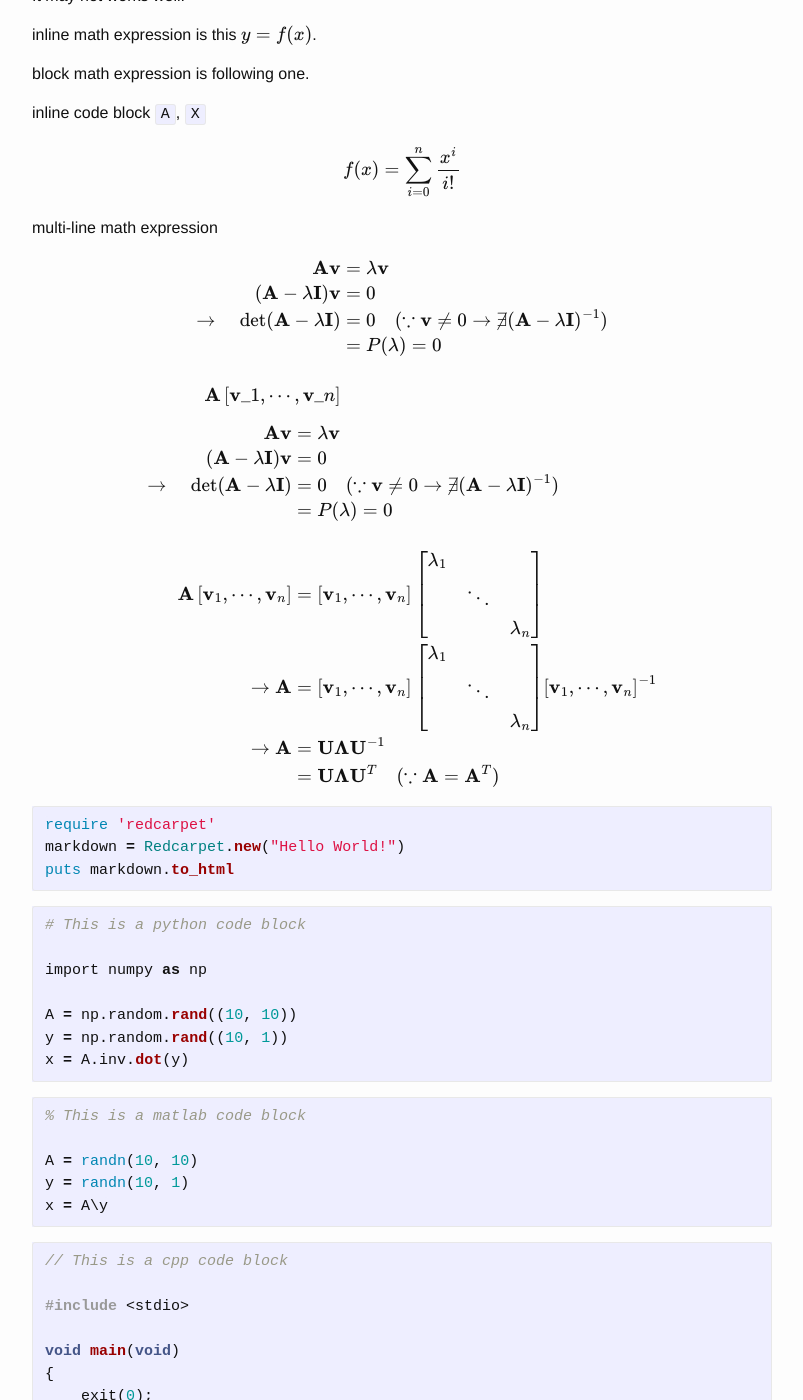
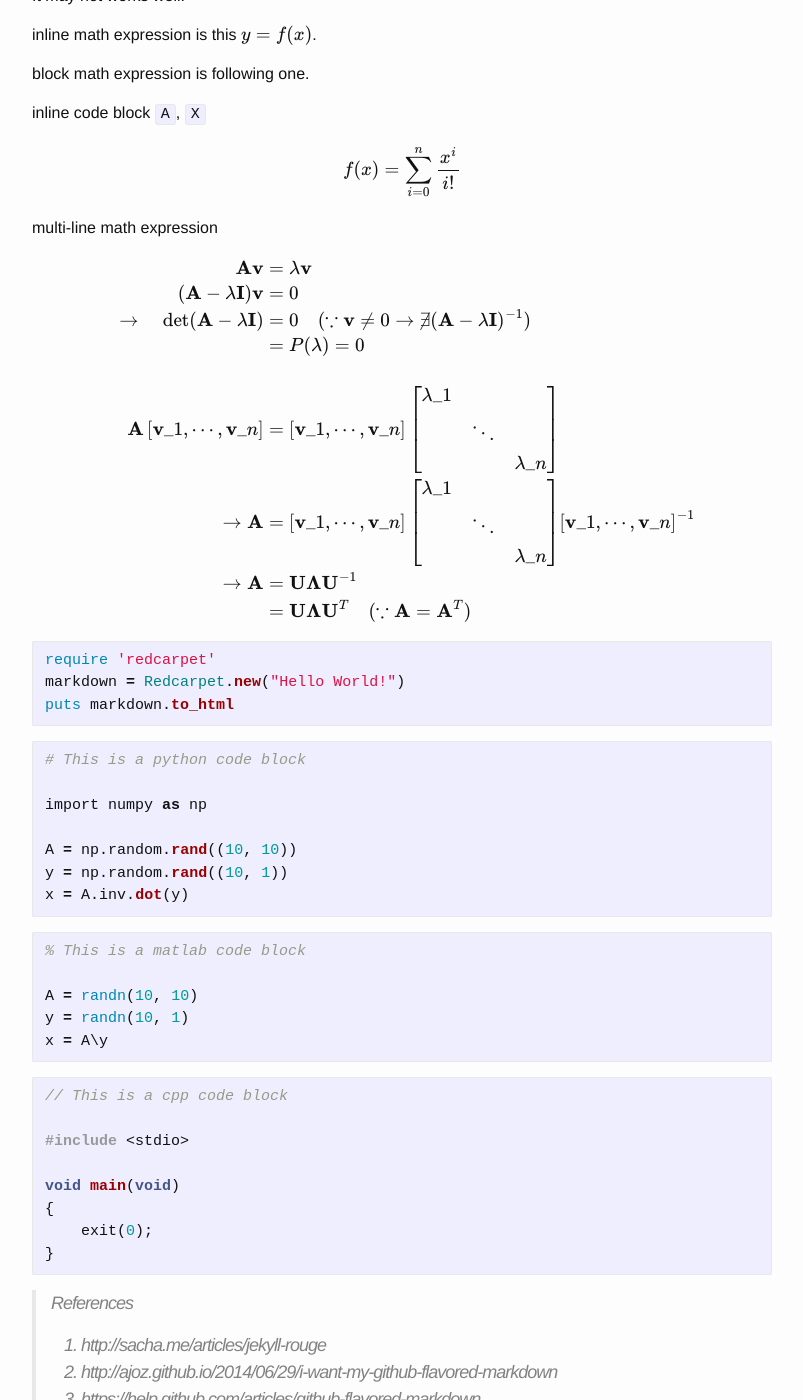
Before and after one commit to rahmside/rahmside.github.io, a Jekyll site: the page built from _posts/2015-11-21-TestPost.md, in a window 1280 px wide and 1400 px high, scrolled down 255 px. Shown: the whole window, without its empty margins (238-1041 px from the left). Built offline with Jekyll 4.4.1, drawn with Linux system fonts in a browser that asks for light colours; formulas are drawn with MathJax 3; some of the changed text lies outside the part shown.

Commit message:
code block test, mathjax test

````diff
--- a/_posts/2015-11-21-TestPost.md
+++ b/_posts/2015-11-21-TestPost.md
@@ -22,38 +22,27 @@ multi-line math expression
 
 $$
 \begin{align}
-\mathbf{A}\mathbf{v}&=\lambda \mathbf{v} \\
-(\mathbf{A} - \lambda\mathbf{I})\mathbf{v}&= 0\\
-\rightarrow\quad \det(\mathbf{A} - \lambda\mathbf{I}) &=0 \quad (\because \mathbf{v}\neq 0 \rightarrow \nexists (\mathbf{A} - \lambda\mathbf{I})^{-1}) \\
-&=P(\lambda) = 0\\
-\\
-\mathbf{A}\left[ \mathbf{v}\_1, \cdots, \mathbf{v}\_n \right]
-\end{align}
-$$
-
-$$
-\begin{align}
-\mathbf{A}\mathbf{v}&=\lambda \mathbf{v} \\
-(\mathbf{A} - \lambda\mathbf{I})\mathbf{v}&= 0\\
-\rightarrow\quad \det(\mathbf{A} - \lambda\mathbf{I}) &=0 \quad (\because \mathbf{v}\neq 0 \rightarrow \nexists (\mathbf{A} - \lambda\mathbf{I})^{-1}) \\
-&=P(\lambda) = 0\\
-\\
-\mathbf{A}\left[ \mathbf{v}_1, \cdots, \mathbf{v}_n\right]  &=
-\left[ \mathbf{v}_1, \cdots, \mathbf{v}_n\right]
+\mathbf{A}\mathbf{v}&=\lambda \mathbf{v} \\\
+(\mathbf{A} - \lambda\mathbf{I})\mathbf{v}&= 0\\\
+\rightarrow\quad \det(\mathbf{A} - \lambda\mathbf{I}) &=0 \quad (\because \mathbf{v}\neq 0 \rightarrow \nexists (\mathbf{A} - \lambda\mathbf{I})^{-1}) \\\
+&=P(\lambda) = 0\\\
+\\\
+\mathbf{A}\left[ \mathbf{v}\_1, \cdots, \mathbf{v}\_n\right]  &=
+\left[ \mathbf{v}\_1, \cdots, \mathbf{v}\_n\right]
 \begin{bmatrix}
-\lambda_1 & &  \\
-& \ddots & \\
-& & \lambda_n
-\end{bmatrix} \\
+\lambda\_1 & &  \\\
+& \ddots & \\\
+& & \lambda\_n
+\end{bmatrix} \\\
 \rightarrow \mathbf{A} &=
-\left[ \mathbf{v}_1, \cdots, \mathbf{v}_n\right]
+\left[ \mathbf{v}\_1, \cdots, \mathbf{v}\_n\right]
 \begin{bmatrix}
-\lambda_1 & &  \\
-& \ddots & \\
-& & \lambda_n
+\lambda\_1 & &  \\\
+& \ddots & \\\
+& & \lambda\_n
 \end{bmatrix}
-\left[ \mathbf{v}_1, \cdots, \mathbf{v}_n\right]^{-1}\\
-\rightarrow \mathbf{A}&=\mathbf{U} \mathbf{\Lambda} \mathbf{U}^{-1}\\
+\left[ \mathbf{v}\_1, \cdots, \mathbf{v}\_n\right]^{-1}\\\
+\rightarrow \mathbf{A}&=\mathbf{U} \mathbf{\Lambda} \mathbf{U}^{-1}\\\
 &=\mathbf{U} \mathbf{\Lambda} \mathbf{U}^{T} \quad (\because \mathbf{A}=\mathbf{A}^T)
 \end{align}
 $$
@@ -84,7 +73,7 @@ y = randn(10, 1)
 x = A\y
 ```
 
-~~~cpp
+```cpp
 // This is a cpp code block
 
 #include <stdio>
@@ -93,9 +82,10 @@ void main(void)
 {
     exit(0);
 }
-~~~
+```
 
 > References
-> http://sacha.me/articles/jekyll-rouge
-> http://ajoz.github.io/2014/06/29/i-want-my-github-flavored-markdown
-> https://help.github.com/articles/github-flavored-markdown
+>
+> 1. http://sacha.me/articles/jekyll-rouge
+> 2. http://ajoz.github.io/2014/06/29/i-want-my-github-flavored-markdown
+> 3. https://help.github.com/articles/github-flavored-markdown
````
